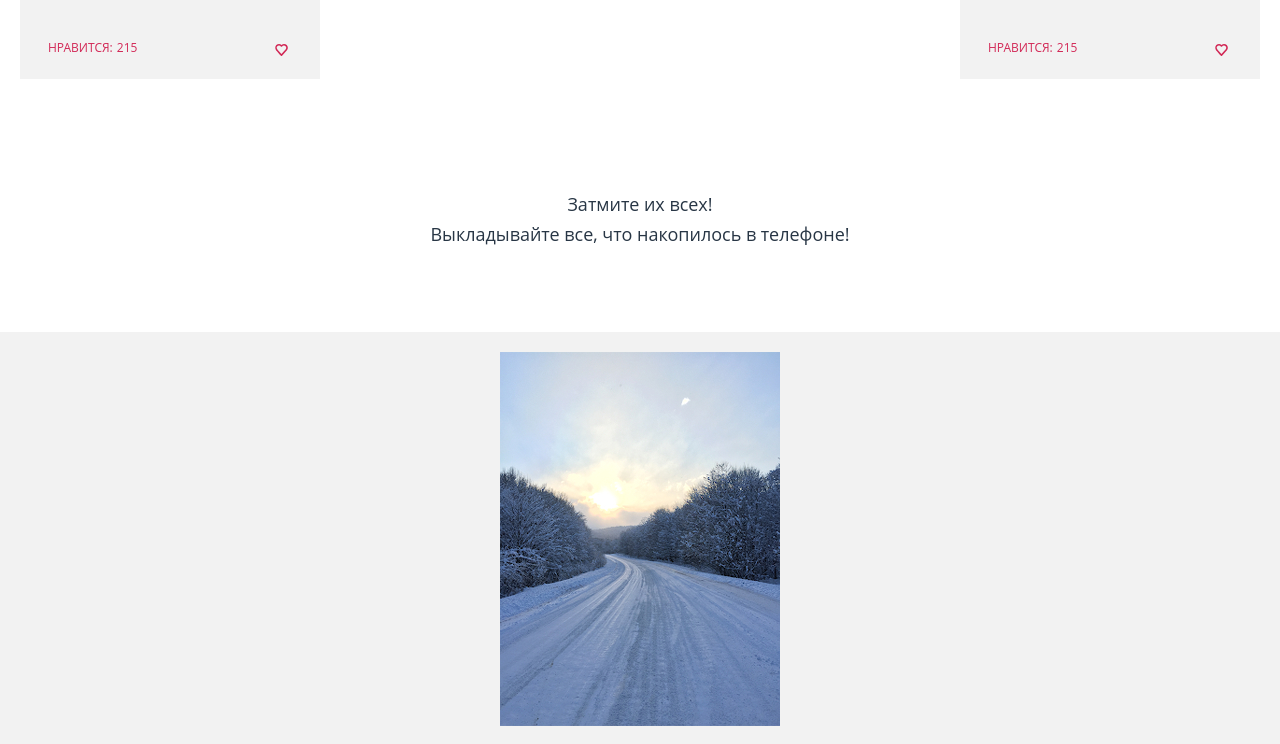
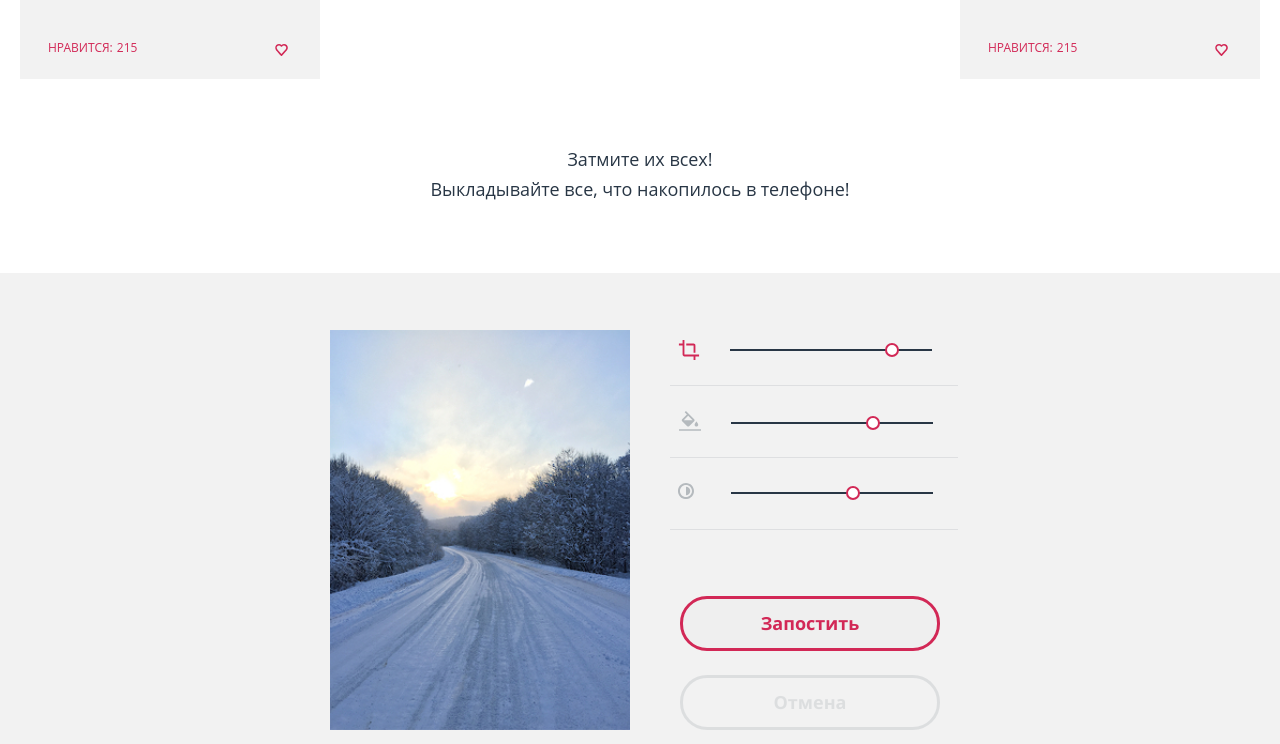
Before and after one commit to AlexBarnaul/pink, a plain HTML site: page photo.html in a window 1280 px wide. Shown: the part 2622-3366 px from the top of the page. Drawn offline with Linux system fonts and the light colour scheme.

Commit message:
finished photo tablet version

```diff
--- a/less/blocks/subtitle.less
+++ b/less/blocks/subtitle.less
@@ -55,8 +55,8 @@ TABLET*/
 
 
 			&-bottom {
-				margin-top: 45px;
-				padding-bottom: 41px;
+				margin-top: 0;
+				padding-bottom: 27px;
 			}
 		}
 
--- a/less/blocks/upload.less
+++ b/less/blocks/upload.less
@@ -118,3 +118,132 @@
 	}
 
 }
+
+//-------------------------------------------------
+//TABLET
+
+@media(min-width:660px) {
+	.upload__inner {
+		padding-top: 57px;
+		padding-left: 20px;
+		padding-right: 20px;
+		display: flex;
+		flex-direction: row;
+		justify-content: center;
+		padding-bottom: 54px;
+		margin-bottom: 27px;
+	}
+
+	.upload__img-container {
+		margin: 0;
+		max-width: none;
+		margin-bottom: 0;
+		width: 300px;
+		height: 400px;
+		margin-right: 40px;
+	}
+
+	.upload__settings {
+		margin: 0;
+		width: 280px;
+		padding-bottom: 0;
+	}
+
+	.upload__settings-list {
+		padding: 0;
+		margin: 0;
+		flex-direction: column;
+		align-items: flex-start;
+		margin-bottom: 50px;
+	}
+
+	.upload__settings-item {
+		min-height: 46px;
+		border-bottom: 1px solid #dedfe1;
+		width: 100%;
+		padding-top: 9px;
+		padding-left: 8px;
+		margin-bottom: 16px;
+		position: relative;
+	}
+
+	.upload__icon-crop {
+		width: 22px;
+		height: 22px;
+	}
+
+	.upload__icon-fill {
+		width: 24px;
+		height: 22px;
+	}
+
+	.upload__icon-contrast {
+		width: 16px;
+		height: 16px;
+	}
+
+	.upload__scales-bar {
+		width: 202px;
+		display: block;
+		height: 2px;
+		background-color: #283645;
+		margin: 0px auto;
+		position: absolute;
+		bottom: 70px;
+		left: 18px;
+		cursor: pointer;
+
+		&--crop {
+			bottom: 34px;
+			left: 60px;
+		}
+
+		&--fill {
+			bottom: 33px;
+			left: 61px;
+
+			&::before {
+				position: absolute;
+				width: 14px;
+				height: 14px;
+				content: "";
+				border-radius: 50%;
+				border: 2px solid #d22856;
+				background-color: #fff;
+				box-sizing: border-box;
+				right: 53px;
+				top: -6px;
+				cursor: pointer;
+			}
+		}
+
+		&--contrast {
+			bottom: 35px;
+			left: 61px;
+
+			&::before {
+				position: absolute;
+				width: 14px;
+				height: 14px;
+				content: "";
+				border-radius: 50%;
+				border: 2px solid #d22856;
+				background-color: #fff;
+				box-sizing: border-box;
+				right: 73px;
+				top: -6px;
+				cursor: pointer;
+			}
+		}
+	}
+
+	.upload__submit,
+	.upload__reset {
+		width: 260px;
+		margin: 0 auto;
+	}
+
+	.upload__submit {
+		margin-bottom: 24px;
+	}
+}
--- a/photo.html
+++ b/photo.html
@@ -272,9 +272,11 @@
 			<h2 class="subtitle subtitle--photo subtitle--photo-bottom">Затмите их всех!<br> Выкладывайте все, что накопилось в телефоне!</h2>
 		</div>
 		<div class="wrapper-center">
+			<!--		PHOTO EDITOR-->
 			<section class="upload">
 				<div class="upload__inner">
 					<div class="upload__img-container">
+						<source media="(min-width:660px)" srcset="img/photo-7-tablet.jpg, img/photo-7-tablet@2x.jpg 2x">
 						<img src="img/photo-7-mobile.jpg" srcset="img/photo-7-mobile@2x.jpg 2x" alt="photo editor" class="upload__img">
 					</div>
 					<!--				scales and icons-->
```
Also changed, not shown: css/style.css.
